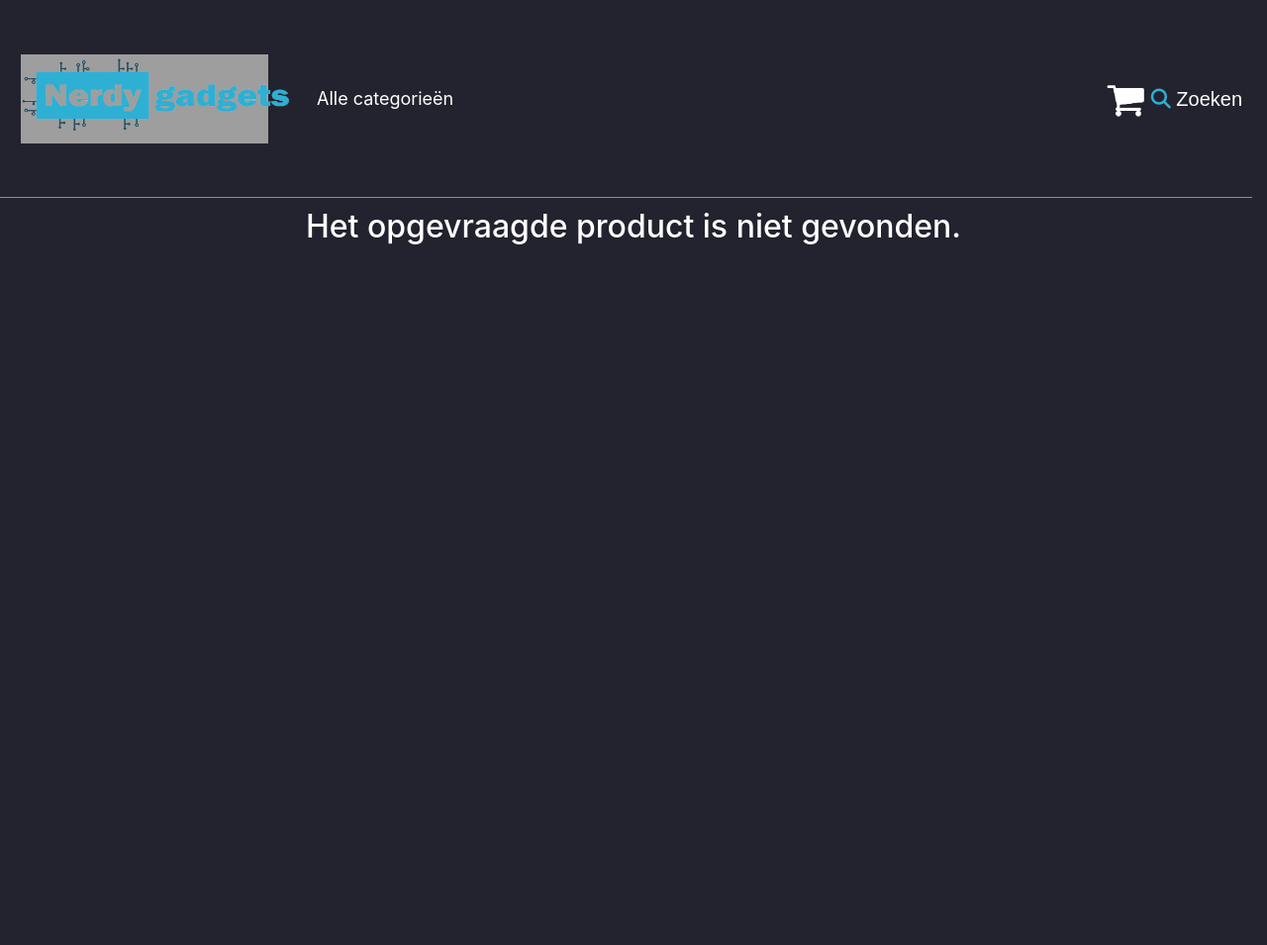
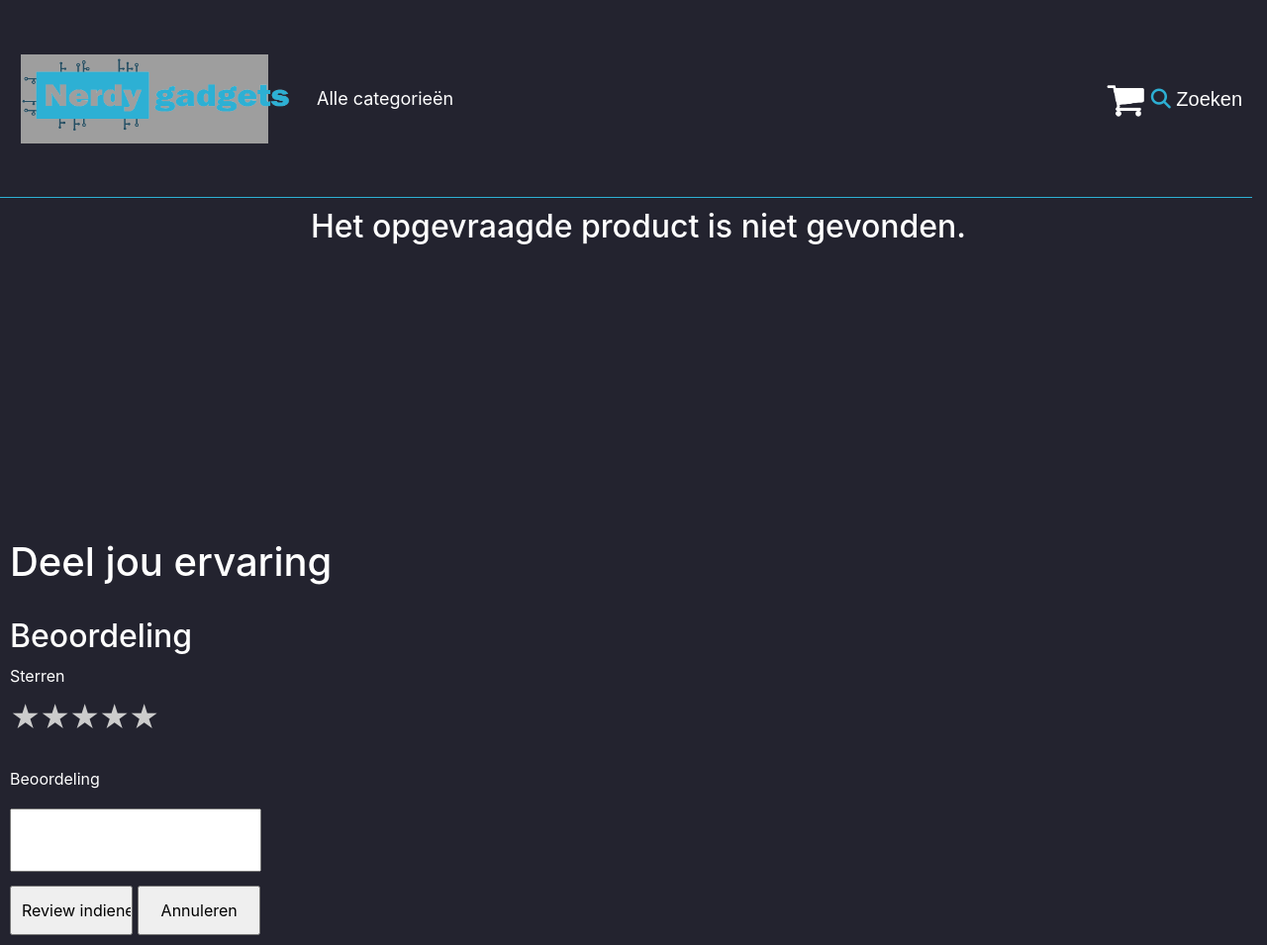
Before and after one commit to PatrickWildschut/nerdygadgets, a PHP site: page /view.php?id=1 in a window 1280 px wide. Shown: the whole page at 99% size. Before the commit the page ends 247 px from the top, so only its background shows below. Run offline with PHP 8.4, Linux system fonts and the light colour scheme; data that the repository does not hold is empty; some libraries are stand-ins or nearby versions; some web fonts are replaced; grey boxes are pictures that could not be loaded.

Commit message:
Product Review

```diff
--- a/Public/CSS/style.css
+++ b/Public/CSS/style.css
@@ -626,3 +626,60 @@ ul#ul-class-price li {
     padding: 10px;
     margin-top: -144px;
 }
+
+.Beoordeling, .informatie1, h1, h2 {
+    margin-left: 10px;
+}
+
+.informatie1, .inpu {
+    display:flex;
+    flex-direction:column;
+}
+
+.InpuSpec {
+    margin: 10px 0 0 0;
+    width: 20%;
+    min-height: 4em;
+}
+
+.rate {
+    float: left;
+    height: 46px;
+    padding: 0 10px;
+}
+.rate:not(:checked) > input {
+    position:absolute;
+    top:-9999px;
+}
+.rate:not(:checked) > label {
+    float:right;
+    width:1em;
+    overflow:hidden;
+    white-space:nowrap;
+    cursor:pointer;
+    font-size:30px;
+    color:#ccc;
+}
+.rate:not(:checked) > label:before {
+    content: '★ ';
+}
+.rate > input:checked ~ label {
+    color: #ffc700;
+}
+.rate:not(:checked) > label:hover,
+.rate:not(:checked) > label:hover ~ label {
+    color: #deb217;
+}
+.rate > input:checked + label:hover,
+.rate > input:checked + label:hover ~ label,
+.rate > input:checked ~ label:hover,
+.rate > input:checked ~ label:hover ~ label,
+.rate > label:hover ~ input:checked ~ label {
+    color: #c59b08;
+}
+
+.buttonreview {
+    width: 9.8%;
+    margin-bottom: 10px;
+    margin-top: -10px;
+}
--- a/klantfuncties.php
+++ b/klantfuncties.php
@@ -1,6 +1,8 @@
 <?php
 
 $gegevens = array("ID" => 0, "name" => "", "city" => "", "address" => "","postcode" => "", "email" => "", "melding" => "");
+$beoordeling = array("Sterren" => "", "Beoordeling" => "");
+
 
 function maakVerbinding() {
     $host = 'localhost';
@@ -98,4 +100,15 @@ function verwijderKlant($id) {
     sluitVerbinding($connection);
 }
 
+function voegProductBeoordeling($klant_ID, $Sterren, $stockitem_ID, $Beoordeling)
+{
+    $connection = maakVerbinding();
+
+    $statement = mysqli_prepare($connection, "INSERT INTO product_review(klant_ID, Sterren, stockitem_ID, Beoordeling) VALUES(?,?,?,?)");
+    mysqli_stmt_bind_param($statement, 'iiis', $klant_ID, $Sterren, $stockitem_ID, $Beoordeling);
+    mysqli_stmt_execute($statement);
+
+    sluitVerbinding($connection);
+}
+
 ?>
--- a/view.php
+++ b/view.php
@@ -161,3 +161,41 @@ $StockItemImage = getStockItemImage($_GET['id'], $databaseConnection);
         ?><h2 id="ProductNotFound">Het opgevraagde product is niet gevonden.</h2><?php
     } ?>
 </div>
+
+<br><br><br><br><br><br><br><br><br><br><br><br>
+
+<?php
+if (isset($_GET["beoordelingVerzend"])) {
+    $beoordeling['Sterren'] = isset($_GET['Sterren']) ? $_GET['Sterren'] : "";
+    $beoordeling['Beoordeling'] = isset($_GET['Beoordeling']) ? $_GET['Beoordeling'] : "";
+
+    voegProductBeoordeling(1, $_GET["rate"], $StockItem["StockItemID"], $beoordeling['Beoordeling']);
+}
+?>
+
+<form>
+    <div class="ProductReview">
+        <h1>Deel jou ervaring</h1></br>
+        <h2>Beoordeling</h2>
+        <div class="star"></div>
+        <label class="informatie1">Sterren</label><div class="rate">
+            <input type="radio" id="star5" name="rate" value="5" />
+            <label for="star5" title="text">5 stars</label>
+            <input type="radio" id="star4" name="rate" value="4" />
+            <label for="star4" title="text">4 stars</label>
+            <input type="radio" id="star3" name="rate" value="3" />
+            <label for="star3" title="text">3 stars</label>
+            <input type="radio" id="star2" name="rate" value="2" />
+            <label for="star2" title="text">2 stars</label>
+            <input type="radio" id="star1" name="rate" value="1" />
+            <label for="star1" title="text">1 star</label>
+        </div><br><br><br>
+        <input type="text" name="id" value="<?php print($_GET['id']); ?> "hidden>
+
+        <div class="Beoordeling">
+            <label class="informatie2">Beoordeling</label><input class="inpu InpuSpec" type="text" name="Beoordeling" required value="<?php print($beoordeling['Beoordeling']); ?>" ></br>
+
+            <input class="buttonreview" type="submit" name="beoordelingVerzend" value="Review indienen"/>
+            <input class="buttonreview" type="submit" name="Annuleren" value="Annuleren"/>
+        </div></div>
+</form>
```
